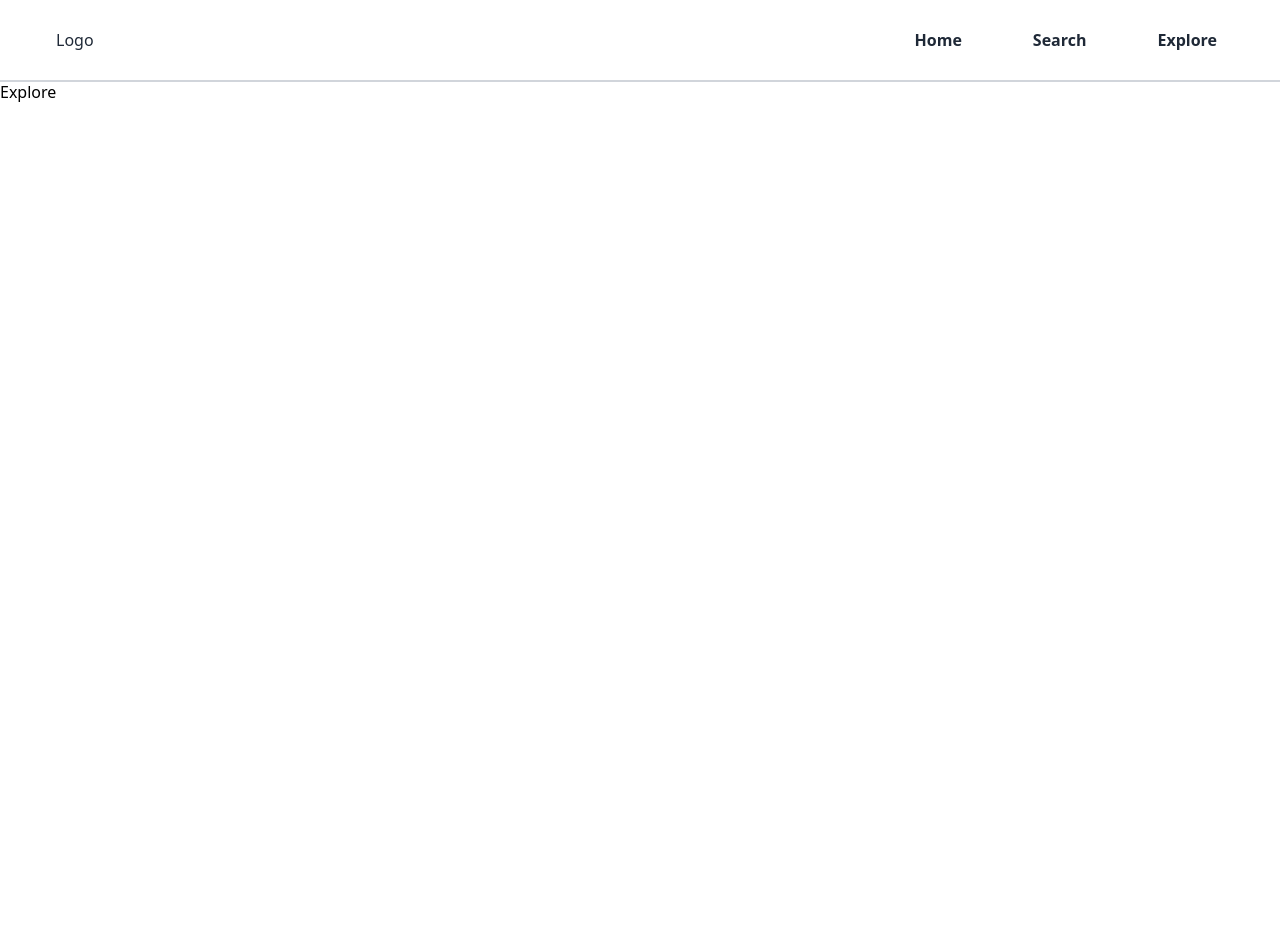
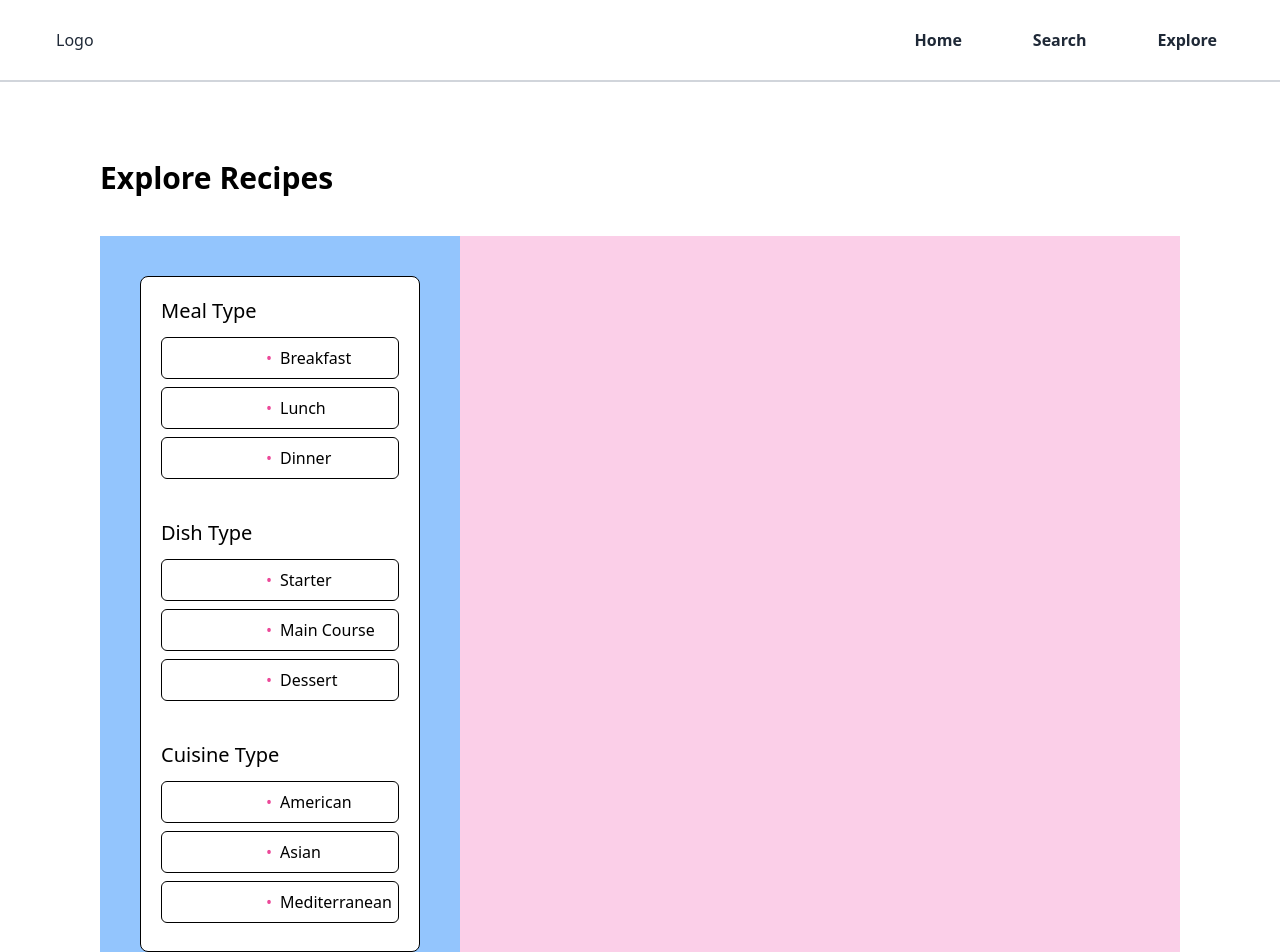
Before and after one commit to Sorarat/recipe-web-app, a React (Vite) app: page /explore in a window 1280 px wide. Shown: the top 952 px of the page. Before the commit the page ends 800 px from the top, so only its background shows below. Built offline with nearby package versions, Linux system fonts and the light colour scheme.

Commit message:
added categories type in explore page

```diff
--- a/src/components/CategoriesCard.jsx
+++ b/src/components/CategoriesCard.jsx
@@ -3,7 +3,7 @@ import React from 'react'
 const CategoriesCard = ({categorieTitle, image}) => {
   return (
 
-    <div className='flex flex-col rounded-lg shadow-lg overflow-hidden bg-gray-100 w-[145px] h-[185px]'>
+    <div className='flex flex-col rounded-lg shadow-md overflow-hidden bg-gray-100 w-[145px] h-[185px]'>
 
         {/* image */}
 
--- a/src/components/Explore.jsx
+++ b/src/components/Explore.jsx
@@ -2,8 +2,98 @@ import React from 'react'
 
 const Explore = () => {
   return (
-    <div>
-        <h1>Explore</h1>
+    <div className='mt-20 md:mr-[100px]  md:ml-[100px]'>
+
+        <div>
+          <h1 className='text-3xl font-semibold'>
+            Explore Recipes
+          </h1>
+        </div>
+
+        {/* Container */}
+
+        <div className='flex mt-10 h-[800px]'>
+
+          {/* Left Column */}
+          <div className='flex flex-col w-1/3  bg-blue-300 p-10'>
+
+            {/* categories */}
+
+            <div className='bg-white p-5 border border-black rounded-lg '>
+
+              <div className='mb-10'>
+                <h3 className='text-xl font-medium mb-3'>Meal Type</h3>
+                <ul>
+                  <li className='border border-black rounded-md mb-2 p-2'>
+                    <span className='text-pink-500 mr-2 ml-24'>•</span>
+                    Breakfast
+                  </li>
+                  <li className='border border-black rounded-md mb-2 p-2'>
+                    <span className='text-pink-500 mr-2 ml-24'>•</span>
+                    Lunch
+                  </li>
+                  <li className='border border-black rounded-md mb-2 p-2'>
+                    <span className='text-pink-500 mr-2 ml-24'>•</span>
+                    Dinner
+                  </li>
+
+                </ul>
+              </div>
+
+              <div className='mb-10'>
+                <h3 className='text-xl font-medium mb-3'>Dish Type</h3>
+                <ul>
+                  <li className='border border-black rounded-md mb-2 p-2'>
+                    <span className='text-pink-500 mr-2 ml-24'>•</span>
+                    Starter
+                  </li>
+                  <li className='border border-black rounded-md mb-2 p-2'>
+                    <span className='text-pink-500 mr-2 ml-24 '>•</span>
+                    Main Course
+                  </li>
+                  <li className='border border-black rounded-md mb-2 p-2'>
+                    <span className='text-pink-500 mr-2 ml-24'>•</span>
+                    Dessert
+                  </li>
+                </ul>
+              </div>
+
+              <div>
+                <h3 className='text-xl font-medium mb-3'>Cuisine Type</h3>
+                <ul>
+                  <li className='border border-black rounded-md mb-2 p-2'>
+                    <span className='text-pink-500 mr-2 ml-24'>•</span>
+                    American
+                  </li>
+
+                  <li className='border border-black rounded-md mb-2 p-2'>
+                    <span className='text-pink-500 mr-2 ml-24'>•</span>
+                    Asian
+                  </li>
+
+                  <li className='border border-black rounded-md mb-2 p-2'>
+                    <span className='text-pink-500 mr-2 ml-24'>•</span>
+                    Mediterranean
+                  </li>
+
+                </ul>
+              </div>
+
+
+
+            </div>
+
+          </div>
+
+          {/* Right Column */}
+          <div className='flex flex-col w-2/3 bg-pink-200 p-4'>
+
+          </div>
+
+
+
+        </div>
+
     </div>
   )
 }
--- a/src/components/Hero.jsx
+++ b/src/components/Hero.jsx
@@ -65,7 +65,7 @@ const Hero = () => {
   const currentRecipe = featuredRecipes[currentRecipeIndex];
 
   return (
-    <div className='mt-[80px] h-[500px] bg-light-blue flex flex-row items-center justify-evenly px-10 md:mr-[100px]  md:ml-[100px] md:rounded-lg'>
+    <div className='mt-[80px] h-[500px] bg-light-blue flex flex-row items-center justify-evenly shadow-md px-10 md:mr-[100px]  md:ml-[100px] md:rounded-lg'>
 
         {/* left side */}
         <div className='flex flex-col items-cente' >
--- a/src/components/Home.jsx
+++ b/src/components/Home.jsx
@@ -52,7 +52,7 @@ const Home = () => {
             <RecipeCard
               key={recipe.recipe.label}
               title={recipe.recipe.label}
-              calories={recipe.recipe.calories}
+              calories={Math.ceil(recipe.recipe.calories)}
               image={recipe.recipe.image}
               className="w-full h-full"
             />
--- a/src/components/Navbar.jsx
+++ b/src/components/Navbar.jsx
@@ -51,11 +51,11 @@ const Navbar = () => {
                     <li className='py-6 text-3xl'>
                         <Link to="/" onClick={handleClick}>Home</Link>
                     </li>
-                    <li className='py-6 text-3xl'>Search
+                    <li className='py-6 text-3xl'>
                         <Link to="/search" onClick={handleClick}>Search</Link>
                     </li>
                     <li className='py-6 text-3xl'>
-                        <Link to="/search" onClick={handleClick}>Search</Link>
+                        <Link to="/search" onClick={handleClick}>Explore</Link>
                     </li>
                 </ul>
 
```
